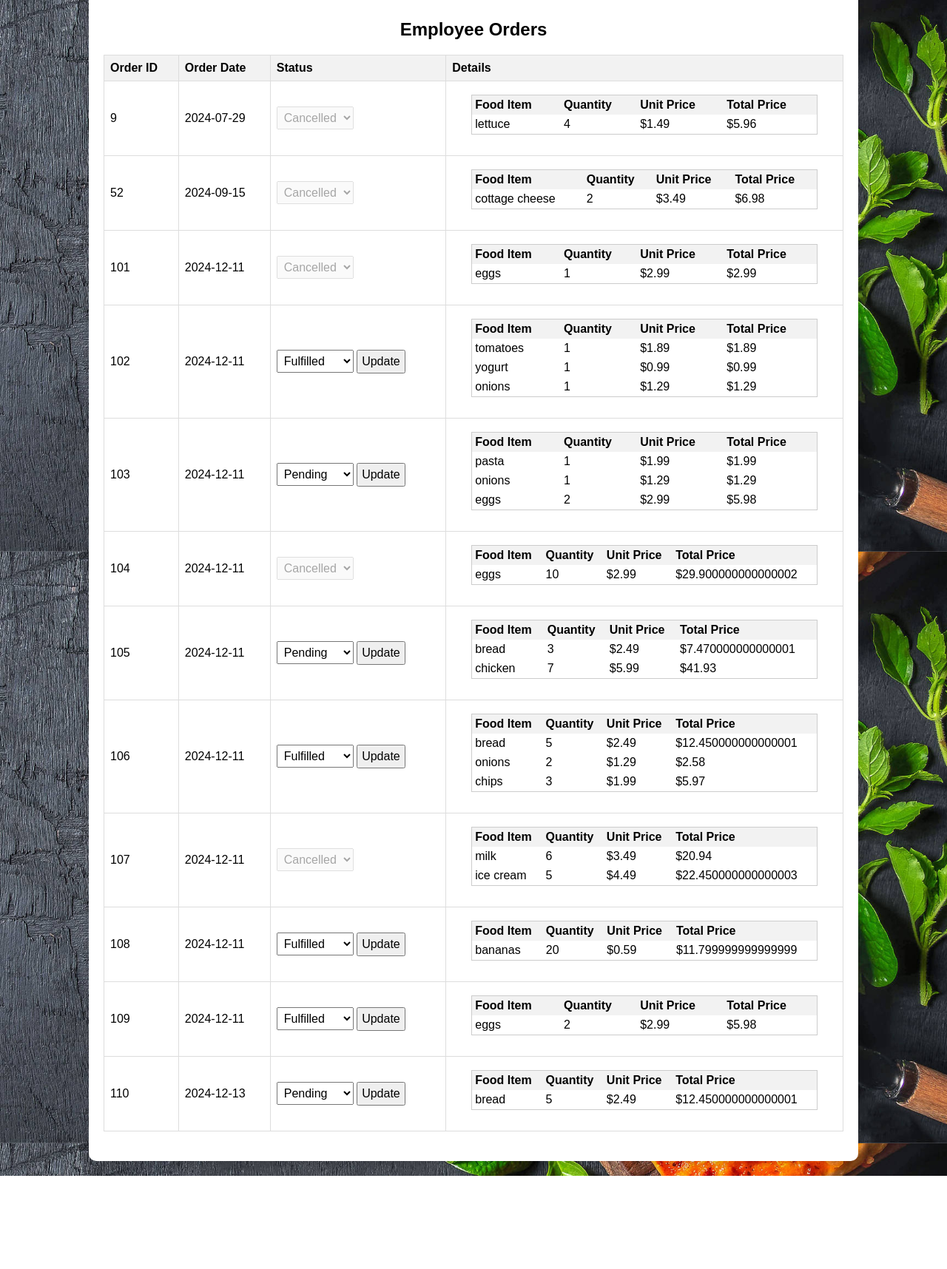
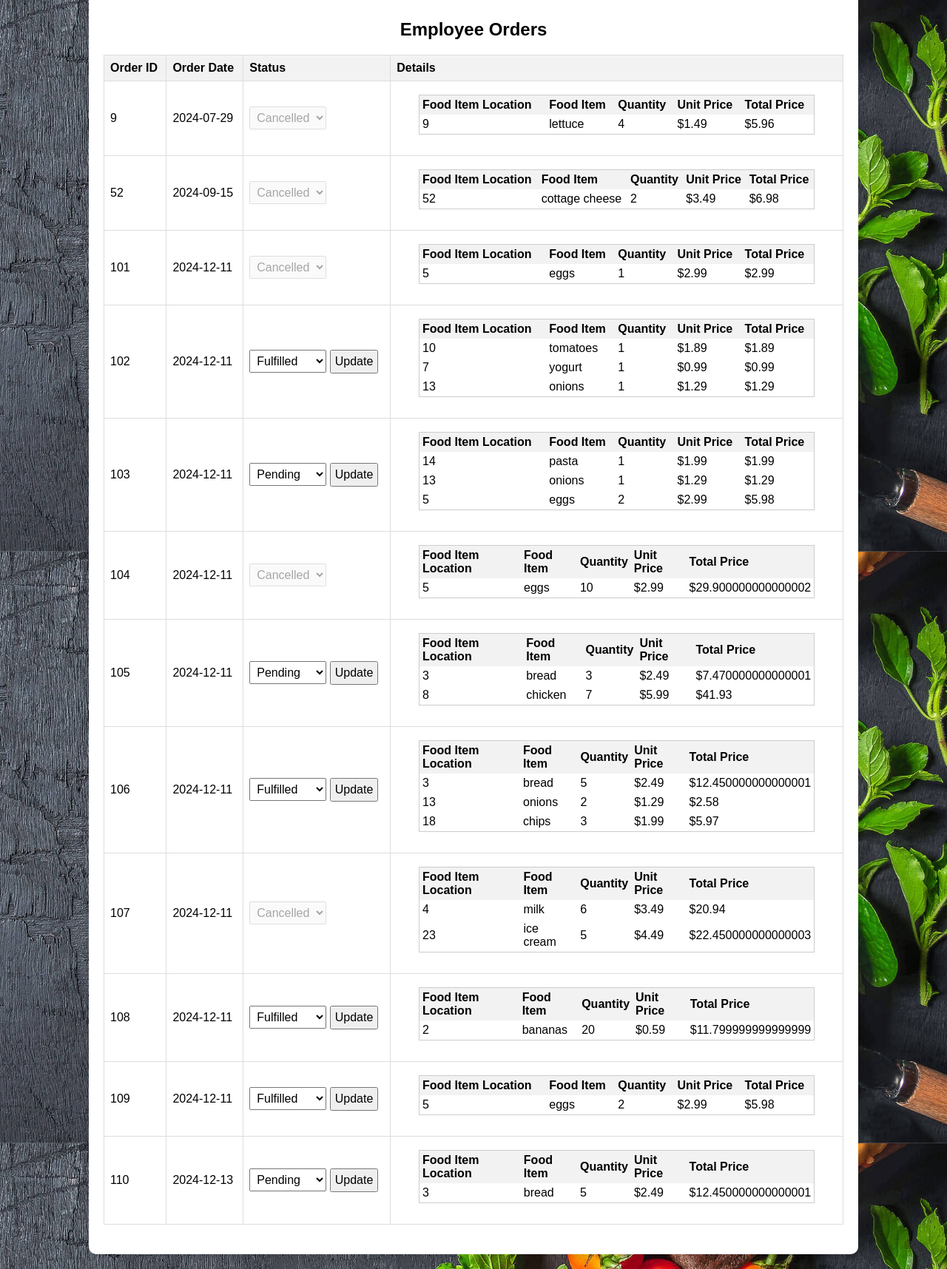
Before and after one commit to emanvela28/Virtual-Pantry, a Flask app: page /view_employee_orders/1 in a window 1280 px wide. Shown: the part 54-1770 px from the top of the page at 74% size. Before the commit the page ends 1644 px from the top, so only its background shows below. Run offline with Flask 3, Linux system fonts and the light colour scheme; a user stored in the database is signed in.

Commit message:
added item location_id

```diff
--- a/app.py
+++ b/app.py
@@ -247,6 +247,7 @@ def orders():
                 if food_item:
                     total_price = round(food_item.food_price * detail.orderdetail_quantity, 2)
                     detailed_items.append({
+                        "food_item_id": food_item.food_item_id,
                         "food_name": food_item.food_name,
                         "quantity": detail.orderdetail_quantity,
                         "unit_price": food_item.food_price,
@@ -401,6 +402,7 @@ def employee_orders():
     for order in orders:
         details = [
             {
+                "food_item_id": detail.food_item.food_item_id,  # Add food_item_id
                 "food_item": detail.food_item,  # Ensure this includes the food_item object
                 "orderdetail_quantity": detail.orderdetail_quantity,
             }
@@ -427,6 +429,7 @@ def view_employee_orders(employee_id):
     for order in orders:
         details = [
             {
+                "food_item_id": detail.food_item.food_item_id,
                 "food_item": detail.food_item,
                 "orderdetail_quantity": detail.orderdetail_quantity,
             }
--- a/templates/employee_orders.html
+++ b/templates/employee_orders.html
@@ -92,6 +92,7 @@
                         <table>
                             <thead>
                                 <tr>
+                                    <th>Food Item Location</th>
                                     <th>Food Item</th>
                                     <th>Quantity</th>
                                     <th>Unit Price</th>
@@ -101,6 +102,7 @@
                             <tbody>
                                 {% for detail in entry.details %}
                                 <tr>
+                                    <td>{{ detail.food_item_id }}</td>
                                     <td>{{ detail.food_item.food_name }}</td>
                                     <td>{{ detail.orderdetail_quantity }}</td>
                                     <td>${{ detail.food_item.food_price }}</td>
--- a/templates/orders.html
+++ b/templates/orders.html
@@ -39,6 +39,7 @@
                         <table>
                             <thead>
                                 <tr>
+                                    <th>Food Item Location</th>
                                     <th>Food Item</th>
                                     <th>Quantity</th>
                                     <th>Unit Price</th>
@@ -48,6 +49,7 @@
                             <tbody>
                                 {% for detail in entry.details %}
                                 <tr>
+                                    <td>{{ detail.food_item_id }}</td>
                                     <td>{{ detail.food_name }}</td>
                                     <td>{{ detail.quantity }}</td>
                                     <td>${{ detail.unit_price | round(2) }}</td>
```
Also changed, not shown: instance/Checkpoint2-dbase.sqlite3.
